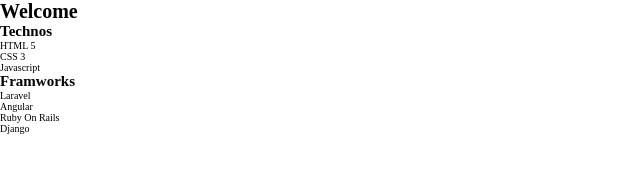
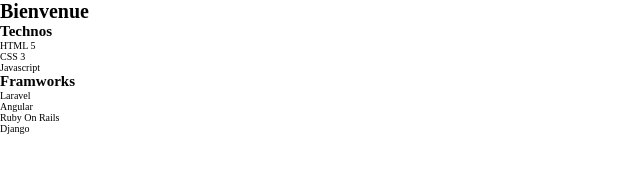
Before and after one commit to WassefKOBBI/Formation-POE-GIT, a plain HTML site: page index.html in a window 1280 px wide. Shown: the full height of the page, 0-640 px from the left. Drawn offline with Linux system fonts and the light colour scheme.

Commit message:
Changer de titre

```diff
--- a/index.html
+++ b/index.html
@@ -12,7 +12,7 @@
 
 <body>
 
-<h1>Welcome</h1>
+<h1>Bienvenue</h1>
 
 <h2>Technos</h2>
 
```
